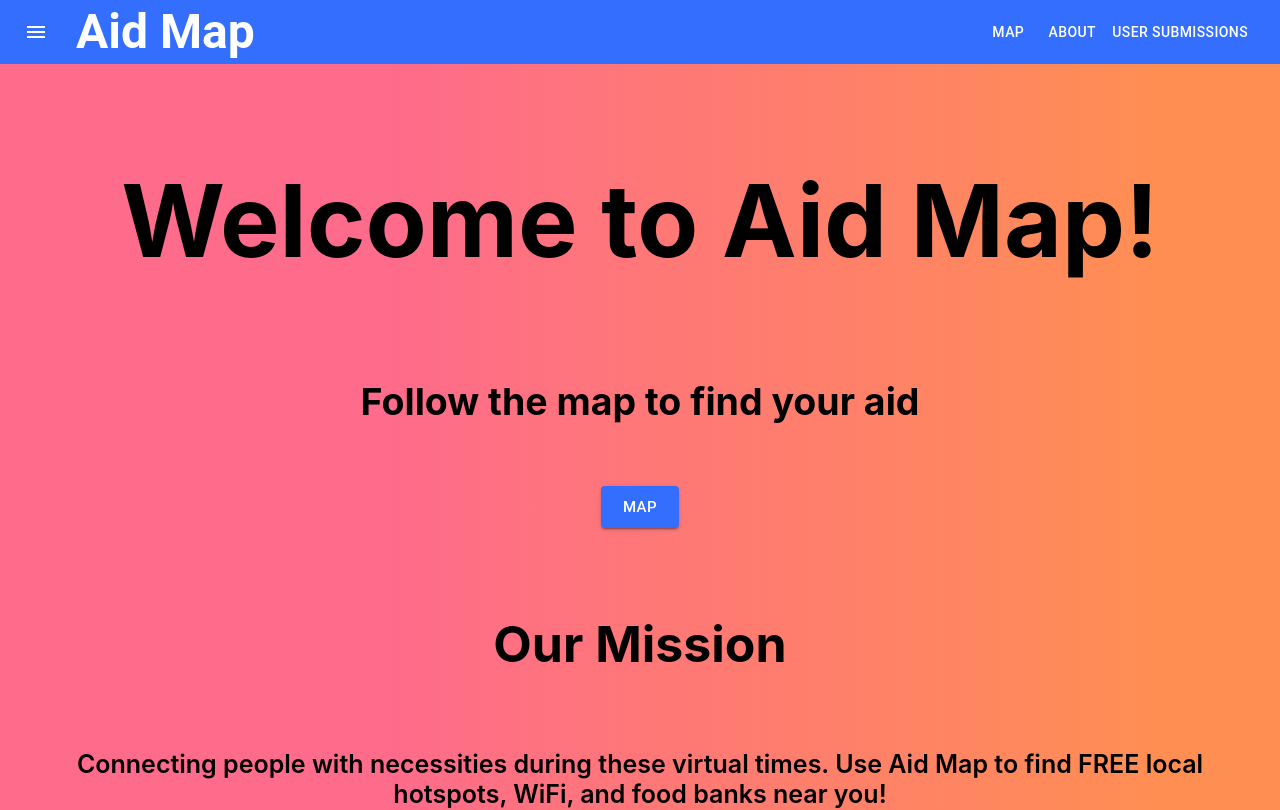
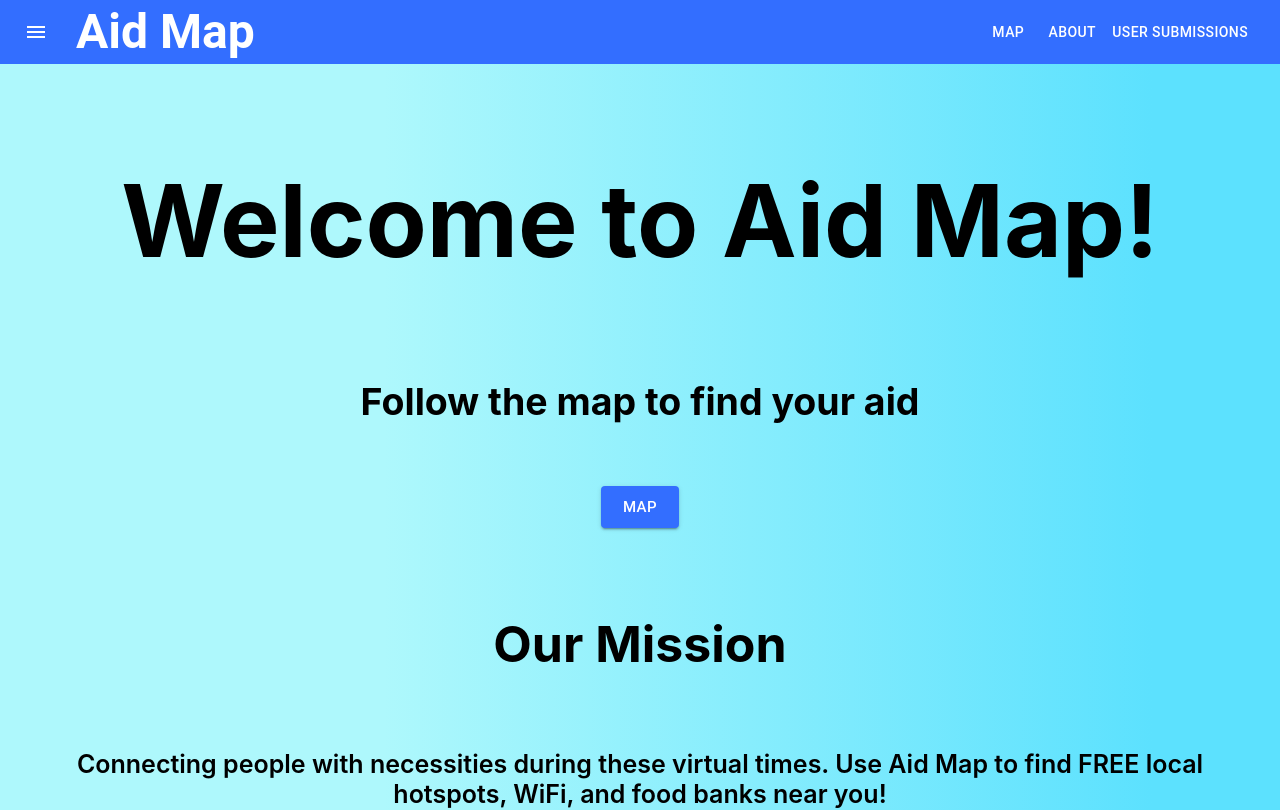
Before and after one commit to jennifer-s19/DNS2AidMap, a React (Create React App) app: page / in a window 1280 px wide. Shown: the top 810 px of the page. Built offline with nearby package versions, Linux system fonts and the light colour scheme.

Commit message:
Update HomePage.js

```diff
--- a/src/HomePage.js
+++ b/src/HomePage.js
@@ -6,7 +6,7 @@ import { BrowserRouter as Router, Link, Switch, Route } from "react-router-dom";
 
 const useStyles = makeStyles((theme) => ({
   title: {
-    background: "linear-gradient(90deg, #FE6B8B 30%, #FF8E53 90%)",
+    background: "linear-gradient(90deg, #AEF8FC 30%, #5CE1FE 90%)",
     width: "auto",
     length: "auto",
     fontWeight: 600,
```
